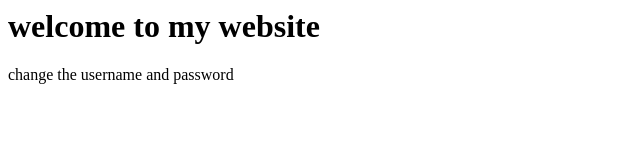
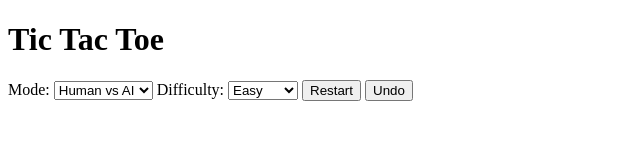
Before and after one commit to Akash-272005/day2, a plain HTML site: page index.html in a window 1280 px wide. Shown: the whole page, without its empty margins (0-640 px from the left). Drawn offline with Linux system fonts and the light colour scheme.

Commit message:
Add files via upload

```diff
--- a/index.html
+++ b/index.html
@@ -1,4 +1,37 @@
-<html>
- <h1>welcome to my website</h1>
- <p>change the username and password</p>
+<!DOCTYPE html>
+<html lang="en">
+<head>
+  <meta charset="UTF-8">
+  <meta name="viewport" content="width=device-width, initial-scale=1.0">
+  <title>Tic Tac Toe - AI & Multiplayer</title>
+  <link rel="stylesheet" href="style.css">
+</head>
+<body>
+  <div class="container">
+    <h1>Tic Tac Toe</h1>
+
+    <div class="controls">
+      <label for="mode">Mode:</label>
+      <select id="mode">
+        <option value="ai">Human vs AI</option>
+        <option value="multi">Multiplayer</option>
+      </select>
+
+      <label for="difficulty">Difficulty:</label>
+      <select id="difficulty">
+        <option value="easy">Easy</option>
+        <option value="medium">Medium</option>
+        <option value="hard">Hard</option>
+      </select>
+
+      <button id="restartBtn">Restart</button>
+      <button id="undoBtn">Undo</button>
+    </div>
+
+    <div class="board" id="board"></div>
+    <div id="message" class="message"></div>
+  </div>
+
+  <script src="script.js"></script>
+</body>
 </html>
```
